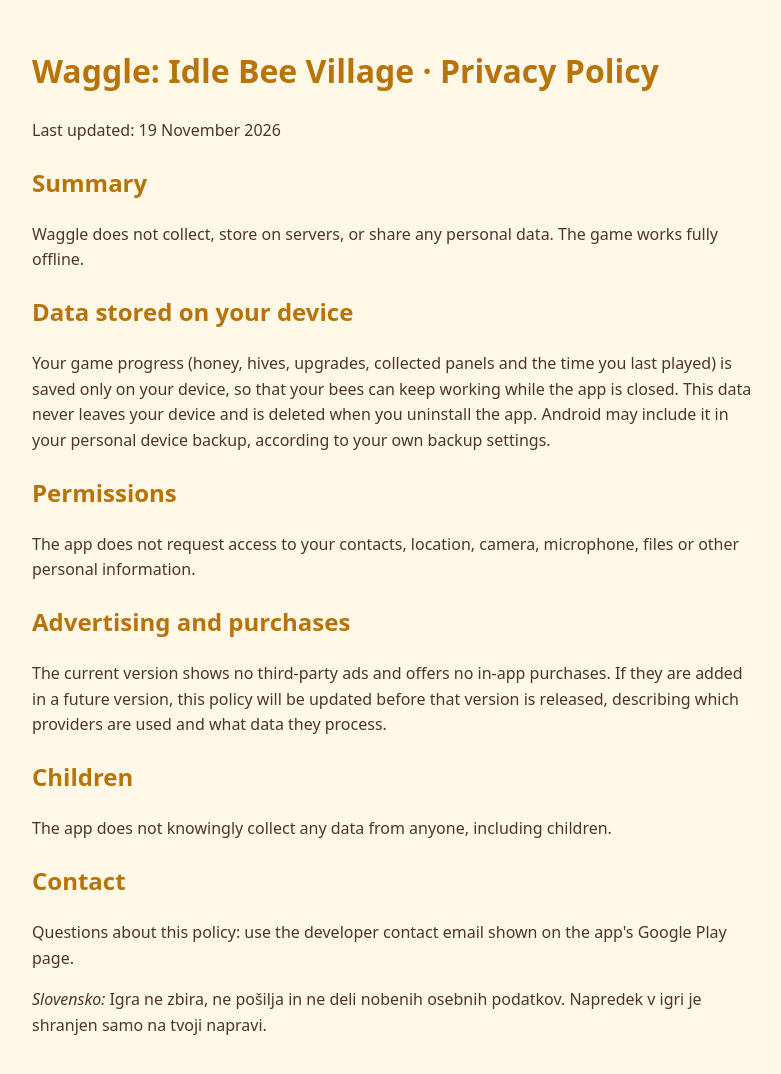
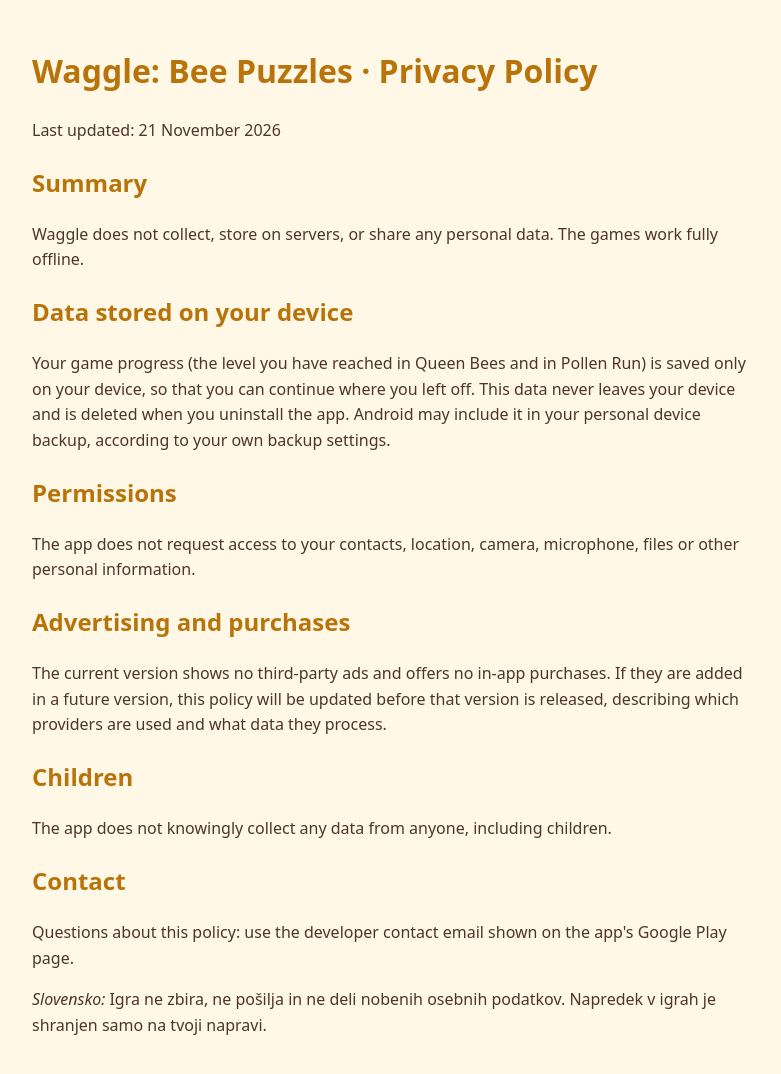
Before and after one commit to Germanode/waggle, a plain HTML site: page index.html in a window 1280 px wide. Shown: the whole page, without its empty margins (248-1029 px from the left). Drawn offline with Linux system fonts and the light colour scheme.

Commit message:
Update privacy policy for Waggle: Bee Puzzles
The app is now two puzzle games, so the saved progress is just the level reached in each game. Still no data collected or shared.

Co-Authored-By: Claude Opus 5.5 <noreply@anthropic.com>

```diff
--- a/index.html
+++ b/index.html
@@ -12,15 +12,15 @@
 </style>
 </head>
 <body>
-<h1>Waggle: Idle Bee Village · Privacy Policy</h1>
-<p>Last updated: 19 November 2026</p>
+<h1>Waggle: Bee Puzzles · Privacy Policy</h1>
+<p>Last updated: 21 November 2026</p>
 
 <h2>Summary</h2>
-<p>Waggle does not collect, store on servers, or share any personal data. The game works fully offline.</p>
+<p>Waggle does not collect, store on servers, or share any personal data. The games work fully offline.</p>
 
 <h2>Data stored on your device</h2>
-<p>Your game progress (honey, hives, upgrades, collected panels and the time you last played) is saved only on your device,
-so that your bees can keep working while the app is closed. This data never leaves your device and is deleted when you uninstall the app.
+<p>Your game progress (the level you have reached in Queen Bees and in Pollen Run) is saved only on your device,
+so that you can continue where you left off. This data never leaves your device and is deleted when you uninstall the app.
 Android may include it in your personal device backup, according to your own backup settings.</p>
 
 <h2>Permissions</h2>
@@ -35,6 +35,6 @@ this policy will be updated before that version is released, describing which pr
 
 <h2>Contact</h2>
 <p>Questions about this policy: use the developer contact email shown on the app's Google Play page.</p>
-<p><em>Slovensko:</em> Igra ne zbira, ne pošilja in ne deli nobenih osebnih podatkov. Napredek v igri je shranjen samo na tvoji napravi.</p>
+<p><em>Slovensko:</em> Igra ne zbira, ne pošilja in ne deli nobenih osebnih podatkov. Napredek v igrah je shranjen samo na tvoji napravi.</p>
 </body>
 </html>
```
